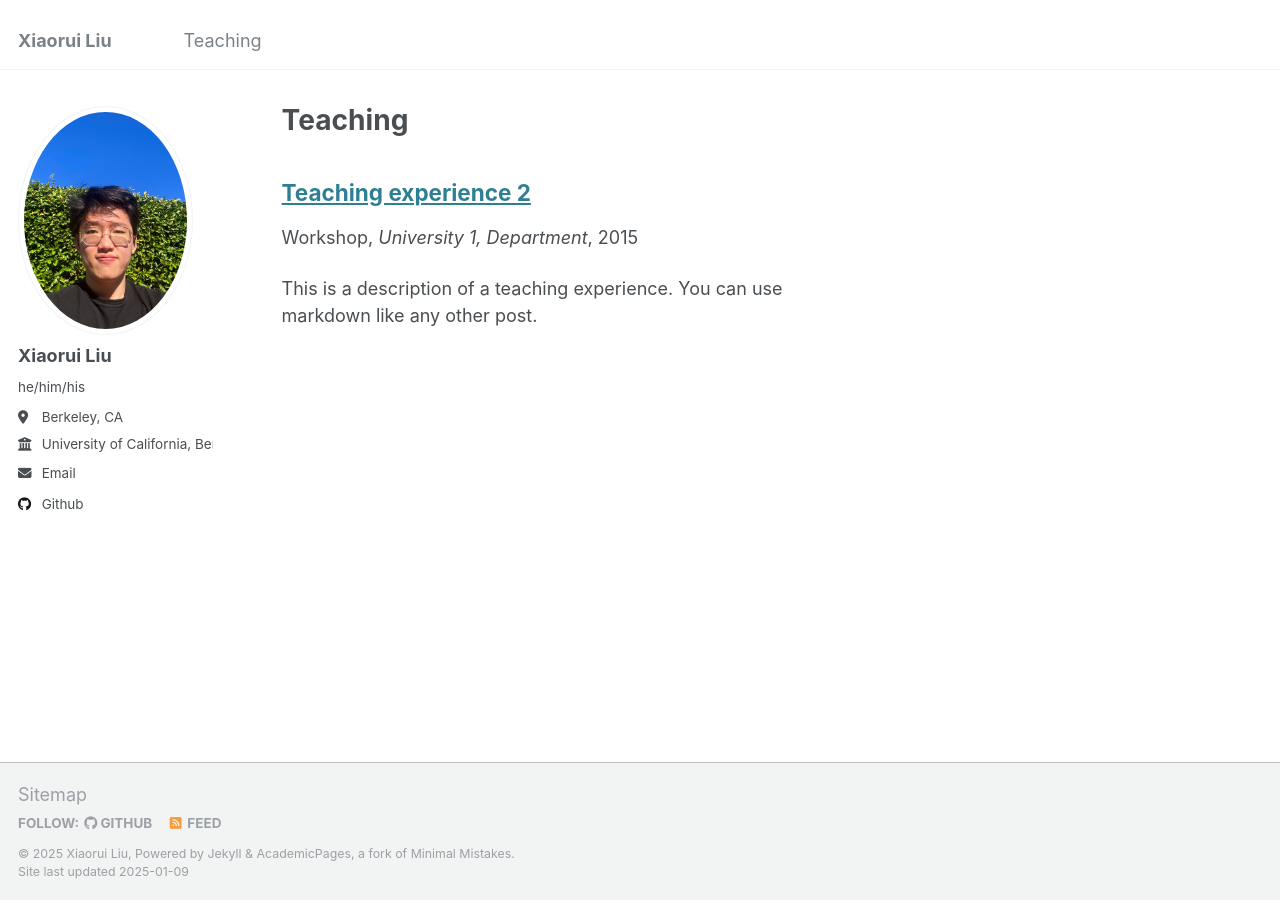
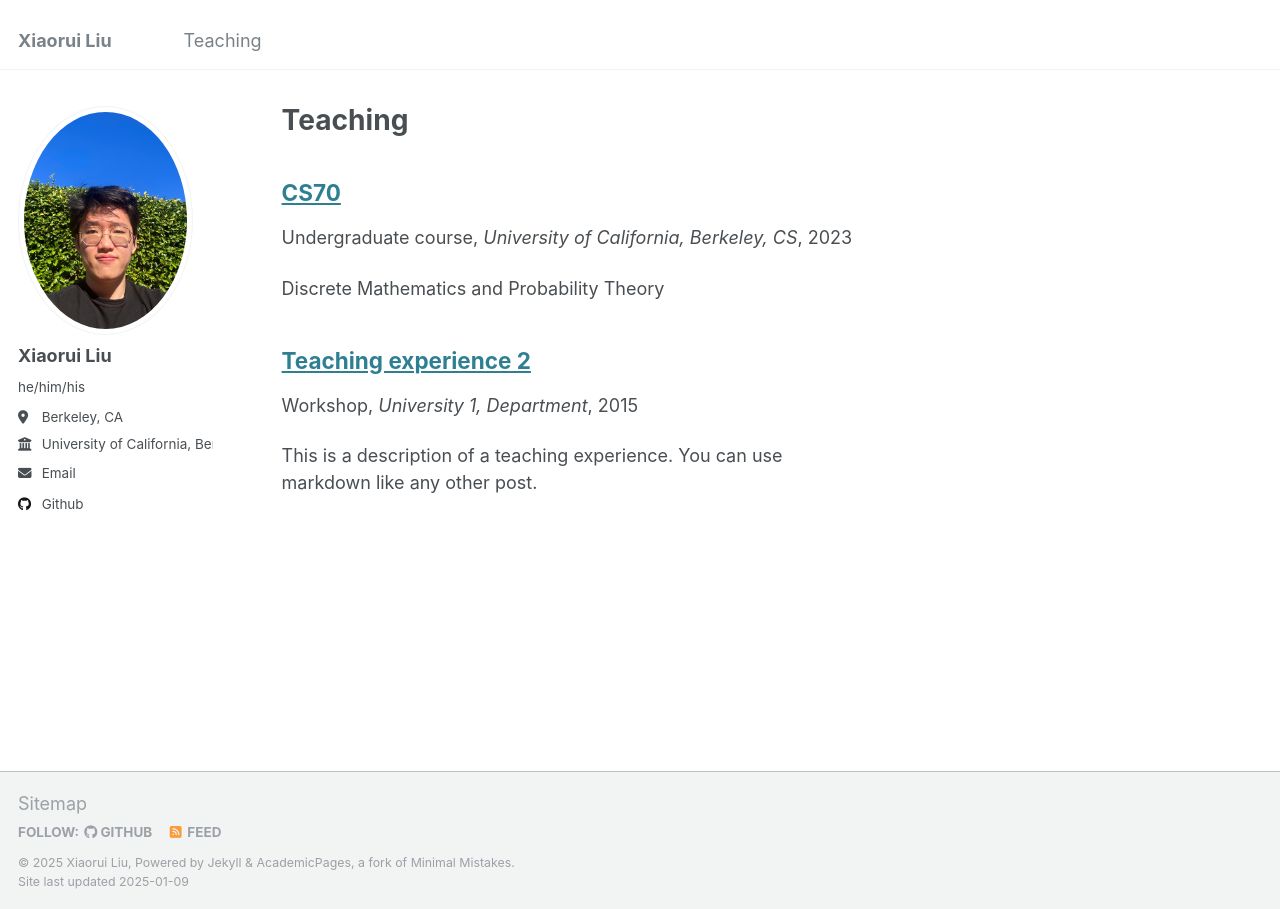
Before and after one commit to xiaoruiyliu/xiaoruiyliu.github.io, a Jekyll site: the page built from _pages/teaching.html, in a window 1280 px wide. Built offline with Jekyll 4.4.1, drawn with Linux system fonts in a browser that asks for light colours; a file with an impossible date is left out.

Commit message:
Update 2014-spring-teaching-1.md

```diff
--- a/_teaching/2014-spring-teaching-1.md
+++ b/_teaching/2014-spring-teaching-1.md
@@ -2,9 +2,9 @@
 title: "CS70"
 collection: teaching
 type: "Undergraduate course"
-permalink: /teaching/2014-fall-teaching-1
+permalink: /teaching/2023-fall-teaching-1
 venue: "University of California, Berkeley, CS"
-date: 2023
+date: 2023-01-01
 location: "Berkeley, CA"
 ---
 
```
